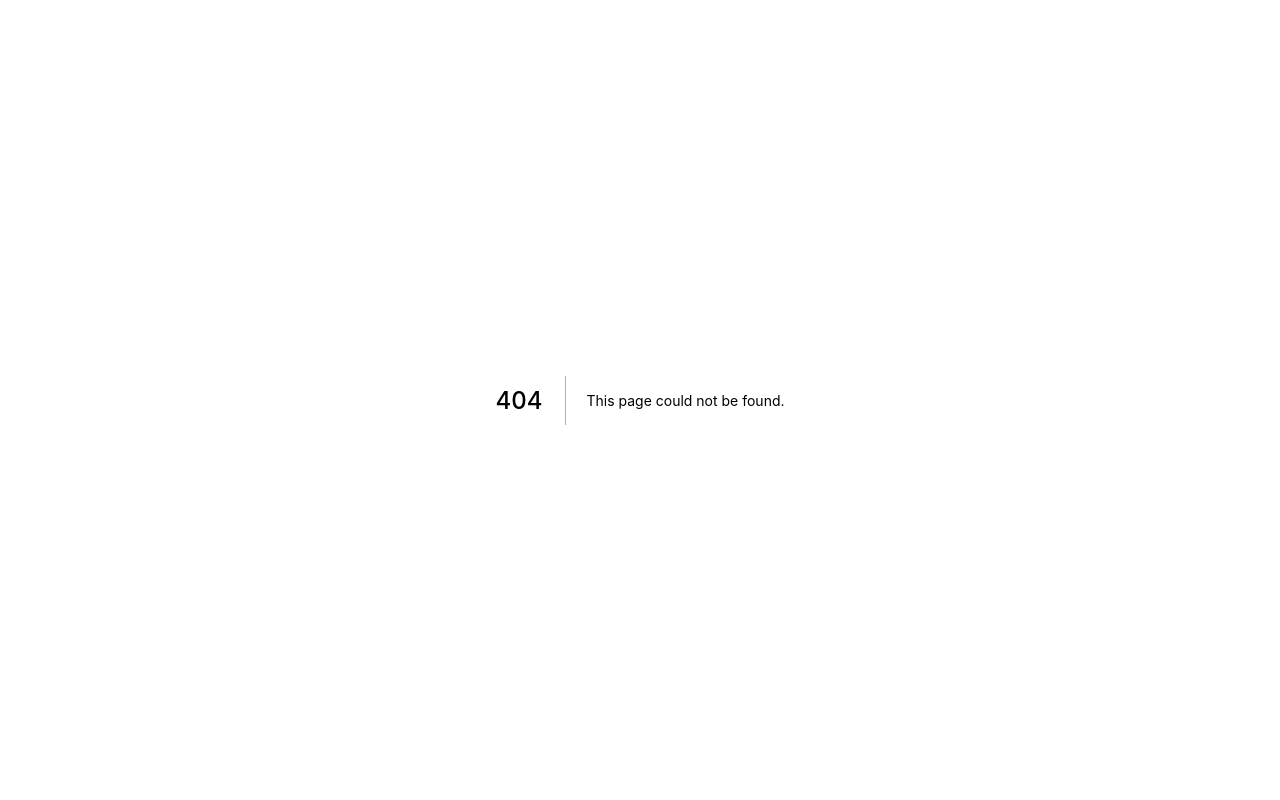
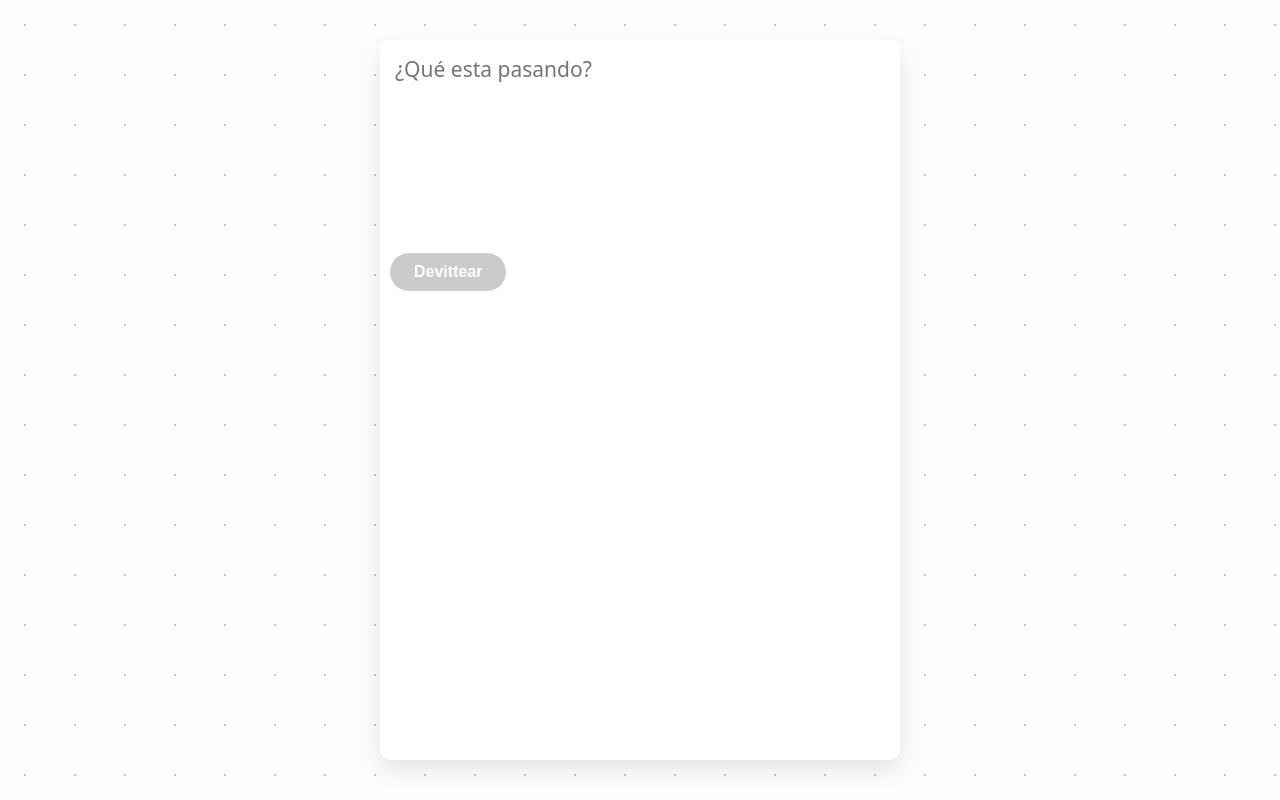
Before and after one commit to doyo91/devtter-next-tutorial, a Next.js app: page /compose/devit in a window 1280 px wide. Before the commit this address had no page. Built offline with nearby package versions, Linux system fonts and the light colour scheme; no server answers; sample sign-in values are in the browser's storage.

Commit message:
Add form-devits

```diff
--- a/components/AppLayout/styles.js
+++ b/components/AppLayout/styles.js
@@ -7,7 +7,7 @@ const backgroundColor = addOpacityToColor(colors.primary, 0.3)
 export const globalStyles = css.global`
   html,
   body {
-    font-size: 1rem;
+    font-size: 10px;
     padding: 0;
     margin: 0;
     font-family: ${fonts.base};
@@ -24,6 +24,17 @@ export const globalStyles = css.global`
 
   * {
     box-sizing: border-box;
+  }
+
+  p,
+  span,
+  strong {
+    font-size: 1.6rem;
+  }
+
+  textarea,
+  input {
+    font-family: ${fonts.base};
   }
 `
 
--- a/components/Button/index.js
+++ b/components/Button/index.js
@@ -1,9 +1,11 @@
 import { colors } from "styles/theme"
 
-export default function Button({ children, onClick }) {
+export default function Button({ children, onClick, disabled }) {
   return (
     <>
-      <button onClick={onClick}>{children}</button>
+      <button disabled={disabled} onClick={onClick}>
+        {children}
+      </button>
       <style jsx>{`
         button {
           display: flex;
@@ -18,6 +20,12 @@ export default function Button({ children, onClick }) {
           padding: 1rem 2.4rem;
           cursor: pointer;
           transition: opacity 0.3s ease;
+          user-select: none;
+        }
+
+        button[disabled] {
+          opacity: 0.2;
+          pointer-events: none;
         }
 
         button > :global(svg) {
--- a/firebase/client.js
+++ b/firebase/client.js
@@ -14,8 +14,8 @@ const firebaseConfig = {
 !firebase.apps.length && firebase.initializeApp(firebaseConfig)
 
 const mapUserFromFirebaseAuthToUser = (user) => {
-  const { displayName, email, photoURL } = user
-  return { avatar: photoURL, username: displayName, email }
+  const { displayName, email, photoURL, uid } = user
+  return { avatar: photoURL, username: displayName, email, uid }
 }
 
 export const onAuthStateChanged = (onChange) => {
@@ -29,3 +29,5 @@ export const loginWithGithub = () => {
   const githubProvider = new firebase.auth.GithubAuthProvider()
   return firebase.auth().signInWithPopup(githubProvider)
 }
+
+export const addDevit = ({ avatar, content, userId, userName }) => {}
--- /dev/null
+++ b/hooks/useUser.js
@@ -0,0 +1,22 @@
+import { onAuthStateChanged } from "firebase/client"
+import { useEffect, useState } from "react"
+import { useRouter } from "next/router"
+
+export const USER_STATES = {
+  NOT_LOGGED: null,
+  NOT_KNOWN: undefined,
+}
+
+export default function useUser() {
+  const [user, setUser] = useState(USER_STATES.NOT_KNOWN)
+  const router = useRouter()
+  useEffect(() => {
+    onAuthStateChanged(setUser)
+  }, [])
+
+  useEffect(() => {
+    user === USER_STATES.NOT_LOGGED && router.push("/")
+  }, [user])
+
+  return user
+}
--- /dev/null
+++ b/pages/compose/devit/index.js
@@ -0,0 +1,59 @@
+import AppLayout from "components/AppLayout"
+import Button from "components/Button"
+import useUser from "hooks/useUser"
+import { useState } from "react"
+
+import { addDevit } from "firebase/client"
+
+export default function ComposeDevit() {
+  const user = useUser()
+  const [message, setMessage] = useState("")
+
+  const handleChange = (event) => {
+    const { value } = event.target
+    setMessage(value)
+  }
+
+  const handleSubmit = (event) => {
+    event.preventDefault()
+    addDevit({
+      avatar: user.avatar,
+      content: message,
+      userId: user.uid,
+      userName: user.username,
+    })
+  }
+
+  return (
+    <>
+      <AppLayout>
+        <form onSubmit={handleSubmit}>
+          <textarea
+            placeholder="¿Qué esta pasando?"
+            value={message}
+            onChange={handleChange}
+            name=""
+            id=""
+          ></textarea>
+          <div>
+            <Button disabled={!message.length}>Devittear</Button>
+          </div>
+        </form>
+      </AppLayout>
+      <style jsx>{`
+        textarea {
+          width: 100%;
+          font-size: 2.1rem;
+          padding: 1.5rem;
+          resize: none;
+          border: none;
+          outline: 0;
+          min-height: 20rem;
+        }
+        div {
+          padding: 1rem;
+        }
+      `}</style>
+    </>
+  )
+}
```
Also changed, not shown: pages/home/index.js (+7 -4 lines), pages/index.js (+4 -12 lines).
